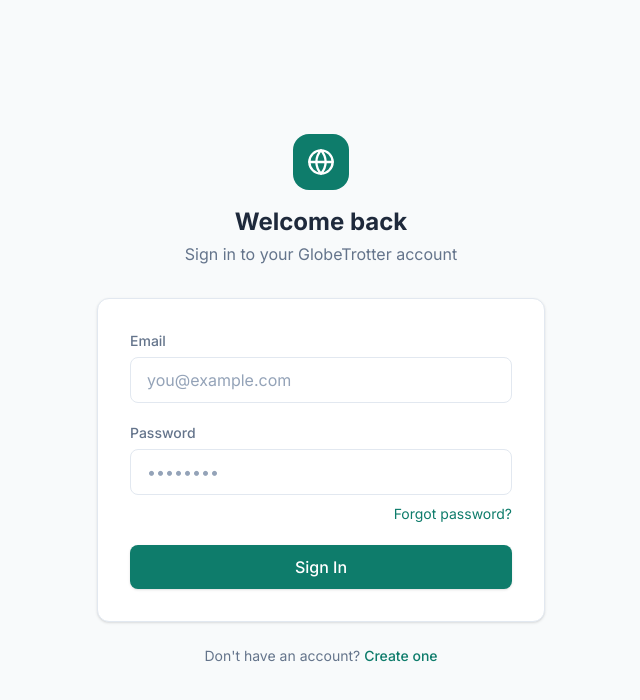
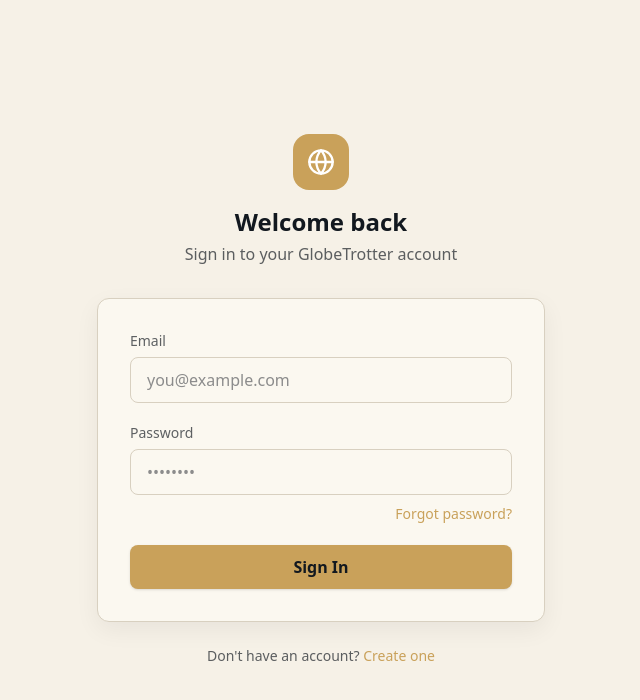
Before and after one commit to Fenil-lab/Odoo-x-LDCE-, a Next.js app in the folder globetrotter/: page /login in a window 1280 px wide. Shown: the top 700 px of the page, without its empty margins (319-959 px from the left). Built offline with nearby package versions, Linux system fonts and the light colour scheme; no server answers.

Commit message:
style: cartography design system across all screens

```diff
--- a/globetrotter/src/app/dashboard/page.tsx
+++ b/globetrotter/src/app/dashboard/page.tsx
@@ -53,7 +53,7 @@
             <Navbar />
             <main className="page-container">
                 {/* Hero Section */}
-                <div className="bg-gradient-to-br from-primary to-primary-dark rounded-2xl p-8 sm:p-10 mb-8 text-white">
+                <div className="bg-text rounded-2xl p-8 sm:p-10 mb-8 text-white shadow-xl">
                     <h1 className="text-2xl sm:text-3xl font-bold mb-2">
                         Welcome back, {userName}! 👋
                     </h1>
--- a/globetrotter/src/app/globals.css
+++ b/globetrotter/src/app/globals.css
@@ -1,24 +1,26 @@
 @import "tailwindcss";
 
 @theme {
-  --color-primary: #0E7C6B;
-  --color-primary-light: #12A68E;
-  --color-primary-dark: #0A5C50;
-  --color-accent: #F59E0B;
-  --color-accent-light: #FBBF24;
-  --color-surface: #FFFFFF;
-  --color-surface-dim: #F8FAFB;
-  --color-surface-card: #FFFFFF;
-  --color-border: #E2E8F0;
-  --color-border-light: #F1F5F9;
-  --color-text: #1E293B;
-  --color-text-secondary: #64748B;
-  --color-text-muted: #94A3B8;
-  --color-danger: #EF4444;
-  --color-danger-light: #FEE2E2;
-  --color-success: #10B981;
-  --color-success-light: #D1FAE5;
-  --font-sans: 'Inter', ui-sans-serif, system-ui, sans-serif;
+  --color-primary: #C9A15A;
+  --color-primary-light: #D8B875;
+  --color-primary-dark: #A9823E;
+  --color-accent: #C9A15A;
+  --color-accent-light: #D8B875;
+  --color-surface: #F6F1E7;
+  --color-surface-dim: #F6F1E7;
+  --color-surface-card: #FBF8F0;
+  --color-border: #D8D0C0;
+  --color-border-light: #E9E2D5;
+  --color-text: #12181F;
+  --color-text-secondary: rgb(18 24 31 / 68%);
+  --color-text-muted: rgb(18 24 31 / 48%);
+  --color-danger: #E4633B;
+  --color-danger-light: #F9DED5;
+  --color-success: #4C7A79;
+  --color-success-light: #DCE9E6;
+  --font-sans: var(--font-public-sans), ui-sans-serif, sans-serif;
+  --font-display: var(--font-fraunces), Georgia, serif;
+  --font-mono: var(--font-plex-mono), monospace;
 }
 
 @layer base {
@@ -29,6 +31,8 @@
   body {
     font-family: var(--font-sans);
     background-color: var(--color-surface-dim);
+    background-image: radial-gradient(rgb(18 24 31 / 4%) 0.7px, transparent 0.7px);
+    background-size: 14px 14px;
     color: var(--color-text);
     -webkit-font-smoothing: antialiased;
     -moz-osx-font-smoothing: grayscale;
@@ -37,30 +41,30 @@
 
 @layer components {
   .btn-primary {
-    @apply bg-primary text-white px-5 py-2.5 rounded-lg font-medium
+    @apply bg-primary text-text px-5 py-2.5 rounded-lg font-semibold
            hover:bg-primary-dark transition-all duration-200
            active:scale-[0.98] shadow-sm hover:shadow-md;
   }
 
   .btn-outline {
-    @apply border border-border text-text px-5 py-2.5 rounded-lg font-medium
-           hover:bg-surface-dim transition-all duration-200
+        @apply border border-border text-text px-5 py-2.5 rounded-lg font-semibold
+          hover:bg-white/60 transition-all duration-200
            active:scale-[0.98];
   }
 
   .btn-danger {
-    @apply bg-danger text-white px-5 py-2.5 rounded-lg font-medium
-           hover:bg-red-600 transition-all duration-200
+        @apply bg-danger text-white px-5 py-2.5 rounded-lg font-semibold
+          hover:bg-danger/85 transition-all duration-200
            active:scale-[0.98];
   }
 
   .card {
-    @apply bg-surface-card rounded-xl border border-border shadow-sm
-           hover:shadow-md transition-shadow duration-200;
+        @apply bg-surface-card rounded-xl border border-border shadow-[0_8px_24px_rgb(18_24_31_/_6%)]
+          hover:shadow-[0_12px_28px_rgb(18_24_31_/_10%)] transition-shadow duration-200;
   }
 
   .input-field {
-    @apply w-full px-4 py-2.5 rounded-lg border border-border bg-white
+    @apply w-full px-4 py-2.5 rounded-lg border border-border bg-surface-card
            text-text placeholder-text-muted
            focus:outline-none focus:ring-2 focus:ring-primary/30 focus:border-primary
            transition-all duration-200;
@@ -76,9 +80,49 @@
 
   .page-title {
     @apply text-2xl sm:text-3xl font-bold text-text;
+    font-family: var(--font-display);
+    letter-spacing: 0;
   }
 
   .section-title {
     @apply text-lg font-semibold text-text;
+    font-family: var(--font-display);
+  }
+
+  .mono-data {
+    font-family: var(--font-mono);
+    letter-spacing: 0;
+  }
+
+  .route-list {
+    position: relative;
+  }
+
+  .route-list::before {
+    content: '';
+    position: absolute;
+    left: 1.85rem;
+    top: 1.5rem;
+    bottom: 1.5rem;
+    border-left: 2px dashed rgb(201 161 90 / 58%);
+    pointer-events: none;
+  }
+
+  .route-stop {
+    position: relative;
+  }
+
+  .route-stop::before {
+    content: '';
+    position: absolute;
+    left: 1rem;
+    top: 1.5rem;
+    width: 1.75rem;
+    height: 1.75rem;
+    border: 5px solid var(--color-surface-dim);
+    border-radius: 999px;
+    background: var(--color-primary);
+    z-index: 2;
+    pointer-events: none;
   }
 }
--- a/globetrotter/src/app/layout.tsx
+++ b/globetrotter/src/app/layout.tsx
@@ -1,11 +1,22 @@
 import type { Metadata } from "next";
-import { Inter } from "next/font/google";
+import { Fraunces, IBM_Plex_Mono, Public_Sans } from "next/font/google";
 import "./globals.css";
 import { AuthProvider } from "@/context/AuthContext";
 
-const inter = Inter({
+const publicSans = Public_Sans({
   subsets: ["latin"],
-  variable: "--font-inter",
+  variable: "--font-public-sans",
+});
+
+const fraunces = Fraunces({
+  subsets: ["latin"],
+  variable: "--font-fraunces",
+});
+
+const plexMono = IBM_Plex_Mono({
+  subsets: ["latin"],
+  weight: "400",
+  variable: "--font-plex-mono",
 });
 
 export const metadata: Metadata = {
@@ -20,7 +31,7 @@
 }>) {
   return (
     <html lang="en">
-      <body className={`${inter.variable} font-sans antialiased`}>
+      <body className={`${publicSans.variable} ${fraunces.variable} ${plexMono.variable} font-sans antialiased`}>
         <AuthProvider>
           {children}
         </AuthProvider>
--- a/globetrotter/src/app/trips/[id]/builder/page.tsx
+++ b/globetrotter/src/app/trips/[id]/builder/page.tsx
@@ -376,9 +376,9 @@
                         <button onClick={() => setShowAddStop(true)} className="btn-primary">Add Your First Stop</button>
                     </div>
                 ) : (
-                    <div className="space-y-6">
+                    <div className="space-y-6 route-list">
                         {stops.map((stop, index) => (
-                            <div key={stop.id} className="card overflow-hidden">
+                            <div key={stop.id} className="card overflow-hidden route-stop">
                                 {/* Stop Header */}
                                 <div className="bg-gradient-to-r from-primary/5 to-transparent px-6 py-4 border-b border-border-light">
                                     <div className="flex items-center justify-between">
--- a/globetrotter/src/app/trips/[id]/page.tsx
+++ b/globetrotter/src/app/trips/[id]/page.tsx
@@ -227,9 +227,9 @@
                             <button onClick={() => router.push(`/trips/${tripId}/builder`)} className="btn-primary">Open Builder</button>
                         </div>
                     ) : (
-                        <div className="space-y-4">
+                        <div className="space-y-4 route-list">
                             {stops.map((stop, index) => (
-                                <div key={stop.id} className="card overflow-hidden">
+                                <div key={stop.id} className="card overflow-hidden route-stop">
                                     <div className="bg-gradient-to-r from-primary/5 to-transparent px-6 py-4 border-b border-border-light">
                                         <div className="flex items-center gap-3">
                                             <div className="w-8 h-8 bg-primary text-white rounded-full flex items-center justify-center text-sm font-bold shrink-0">
--- a/globetrotter/src/components/Navbar.tsx
+++ b/globetrotter/src/components/Navbar.tsx
@@ -18,7 +18,7 @@
     ];
 
     return (
-        <nav className="bg-white border-b border-border sticky top-0 z-50">
+        <nav className="bg-text text-white sticky top-0 z-50 shadow-lg">
             <div className="max-w-6xl mx-auto px-4 sm:px-6 lg:px-8">
                 <div className="flex items-center justify-between h-16">
                     <Link href="/dashboard" className="flex items-center gap-2.5">
@@ -28,7 +28,7 @@
                                 <path d="M2 12h20M12 2a15.3 15.3 0 0 1 4 10 15.3 15.3 0 0 1-4 10 15.3 15.3 0 0 1-4-10 15.3 15.3 0 0 1 4-10z" />
                             </svg>
                         </div>
-                        <span className="text-lg font-bold text-text">GlobeTrotter</span>
+                        <span className="text-lg font-bold text-white" style={{ fontFamily: 'var(--font-display)' }}>GlobeTrotter</span>
                     </Link>
 
                     <div className="flex items-center gap-1">
@@ -37,8 +37,8 @@
                                 key={link.href}
                                 href={link.href}
                                 className={`px-3 py-2 rounded-lg text-sm font-medium transition-colors ${pathname === link.href || pathname.startsWith(link.href + '/')
-                                        ? 'bg-primary/10 text-primary'
-                                        : 'text-text-secondary hover:text-text hover:bg-surface-dim'
+                                        ? 'bg-primary text-text'
+                                        : 'text-white/70 hover:text-white hover:bg-white/10'
                                     }`}
                             >
                                 {link.label}
@@ -47,15 +47,15 @@
                     </div>
 
                     <div className="flex items-center gap-3">
-                        <span className="text-sm text-text-secondary hidden sm:block">
+                        <span className="text-sm text-white/70 hidden sm:block">
                             {user.email}
                         </span>
-                        <Link href="/profile" className="text-sm text-text-secondary hover:text-primary transition-colors font-medium">
+                        <Link href="/profile" className="text-sm text-white/70 hover:text-primary transition-colors font-medium">
                             Profile
                         </Link>
                         <button
                             onClick={signOut}
-                            className="text-sm text-text-secondary hover:text-danger transition-colors font-medium"
+                            className="text-sm text-white/70 hover:text-danger transition-colors font-medium"
                         >
                             Sign Out
                         </button>
```
Also changed, not shown: globetrotter/src/app/trips/[id]/calendar/page.tsx (+1 -1 lines).
